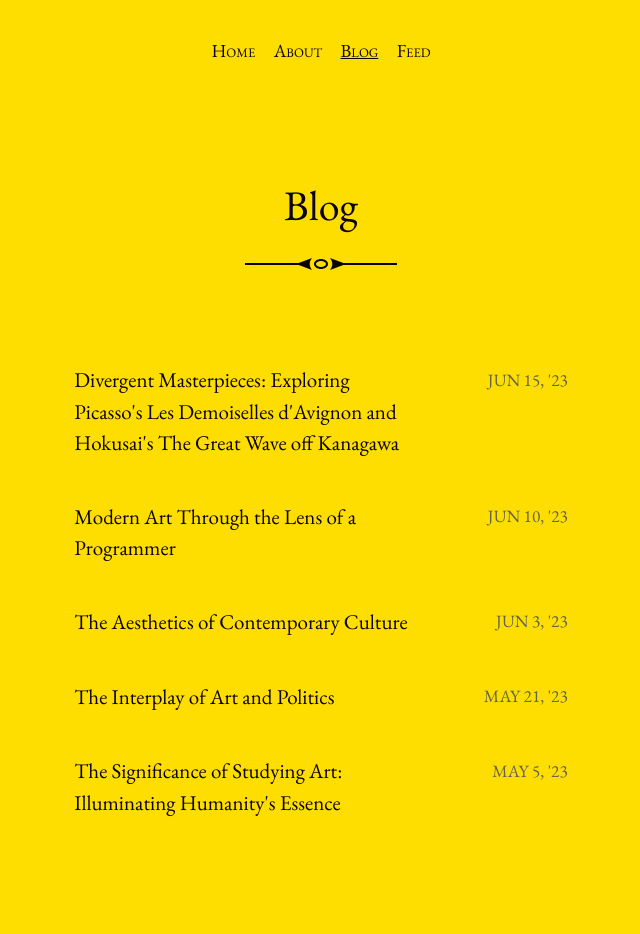
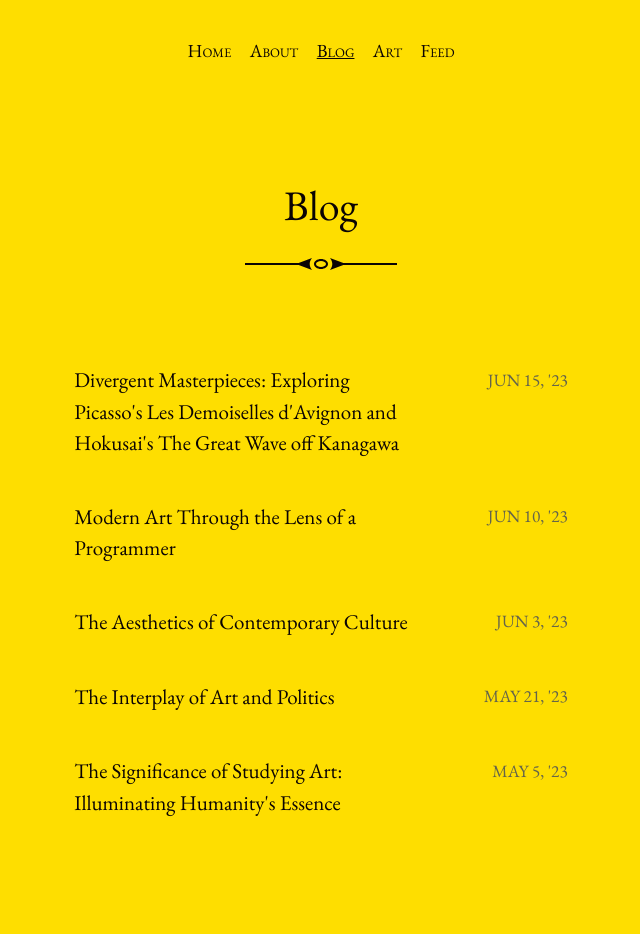
Before and after one commit to iamarishi/iamarishi.github.io, a Jekyll site: the page built from blog.html, in a window 1280 px wide. Shown: the whole page, without its empty margins (319-959 px from the left). Built offline with Jekyll 4.4.1, drawn with Linux system fonts in a browser that asks for light colours.

Commit message:
Update menu.yml

```diff
--- a/_data/menu.yml
+++ b/_data/menu.yml
@@ -4,5 +4,8 @@
 - title: Blog
   url: /blog.html
 
+- title: Art
+  url: "https://www.instagram.com/iama_rishi.art/"
+
 - title: Feed
   url: /feed.xml
```
